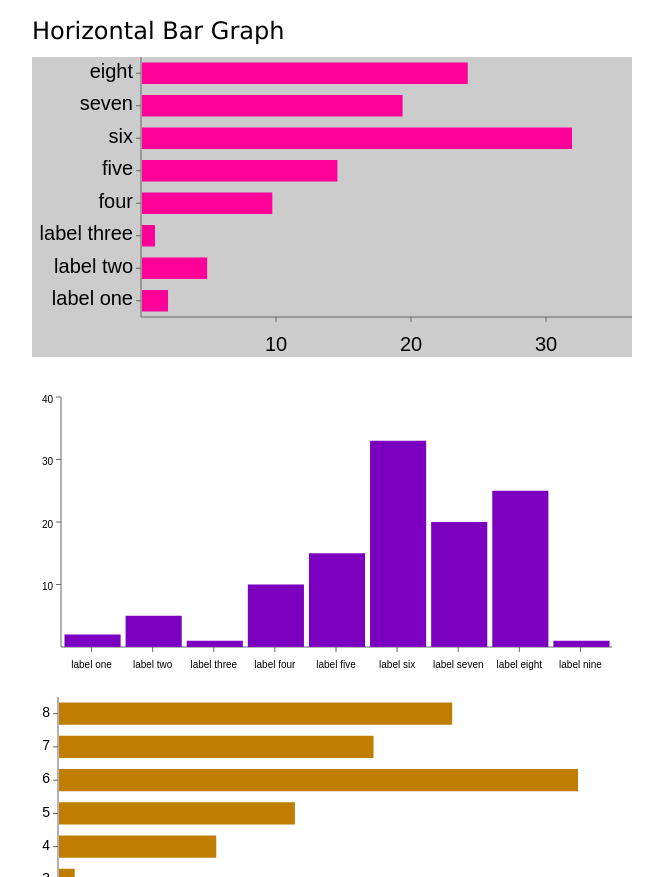
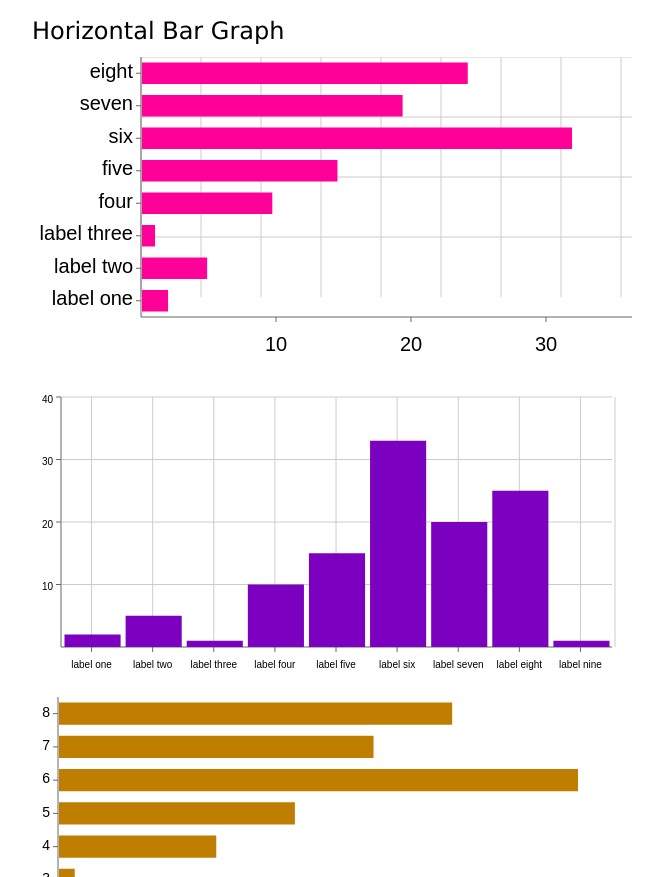
Before and after one commit to alexyoung/ico, a website: page docs/examples.html in a window 1280 px wide. Shown: the part 2785-3662 px from the top of the page, without its empty margins (32-695 px from the left). Drawn offline with Linux system fonts and the light colour scheme.

Commit message:
Some notes about grids in Examples

```diff
--- a/docs/examples.html
+++ b/docs/examples.html
@@ -132,8 +132,11 @@ new Ico.LineGraph($('linegraph_4'), $random(1, 25));
 
 new Ico.LineGraph($('linegraph_5'), { shoe_size: [15,14,10]},{ markers: 'circle', colours: { shoe_size: '#990000' }, grid: true });
 
-new Ico.HorizontalBarGraph($('bargraph_5'), [2, 5, 1, 10, 15, 33, 20, 25, 1], { font_size: 20, labels: ['label one', 'label two', 'label three', 'four', 'five', 'six', 'seven', 'eight', 'nine'], colour: '#ff0099', background_colour: '#ccc' });
-new Ico.BarGraph($('bargraph_6'), [2, 5, 1, 10, 15, 33, 20, 25, 1], { labels: ['label one', 'label two', 'label three', 'label four', 'label five', 'label six', 'label seven', 'label eight', 'label nine'] });
+// TODO: Grid isn't tall enough here:
+new Ico.HorizontalBarGraph($('bargraph_5'), [2, 5, 1, 10, 15, 33, 20, 25, 1], { font_size: 20, grid: true, labels: ['label one', 'label two', 'label three', 'four', 'five', 'six', 'seven', 'eight', 'nine'], colour: '#ff0099', background_colour: '#fff' });
+
+new Ico.BarGraph($('bargraph_6'), [2, 5, 1, 10, 15, 33, 20, 25, 1], { grid: true, labels: ['label one', 'label two', 'label three', 'label four', 'label five', 'label six', 'label seven', 'label eight', 'label nine'] });
+
 new Ico.HorizontalBarGraph($('bargraph_7'), [2, 5, 1, 10, 15, 33, 20, 25, 1], { font_size: 14 });
 new Ico.HorizontalBarGraph($('bargraph_8'), [0.23, 0.1, 0.9, 0.95, 0.99, 0.3, 0.5, 0.35, 0.3], { bar_size: 25, colours: { one: '#990000', two: '#009900', three: '#000099'}, labels: ['label one', 'label two', 'label three', 'four', 'five', 'six', 'longest label seven', 'eight', 'nine'] });
 
```
